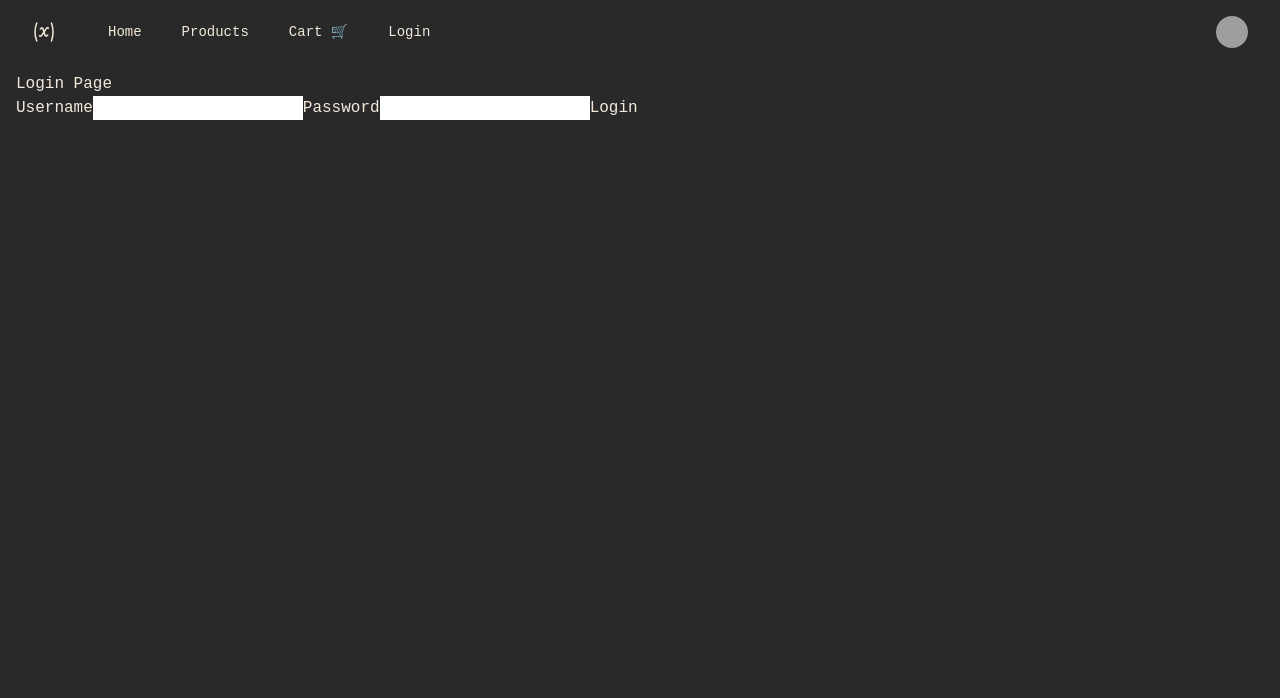
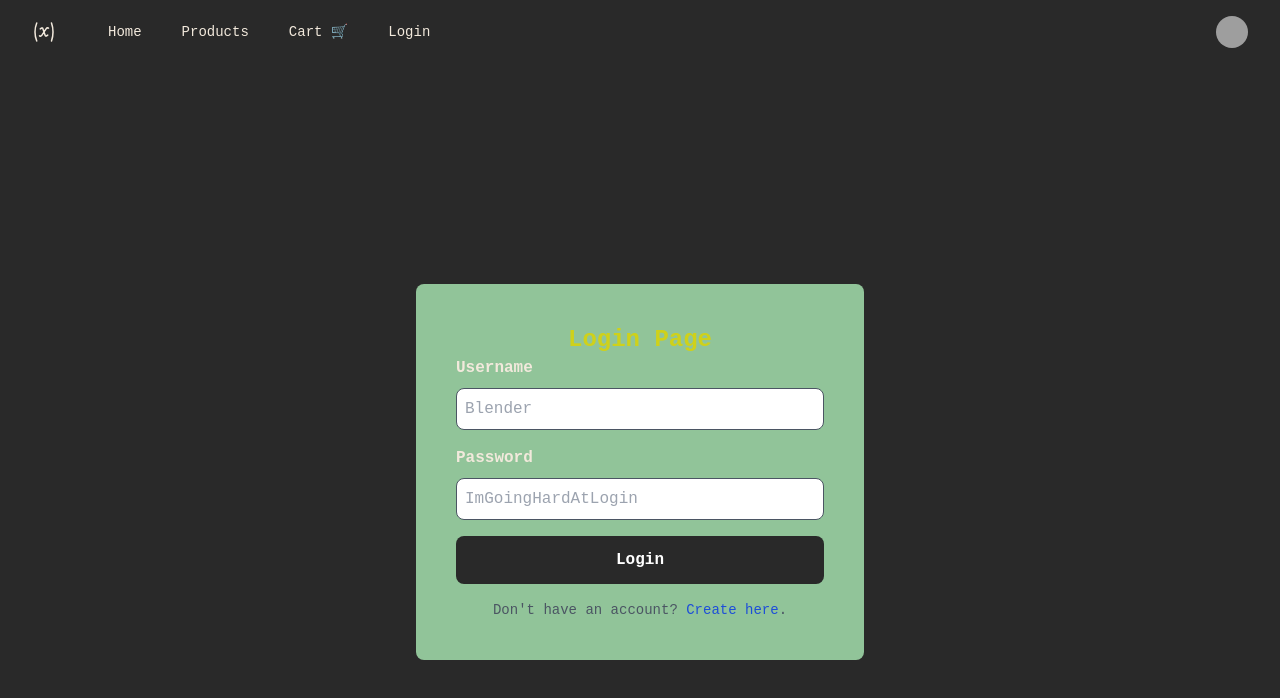
Before and after one commit to lukeconnolly2/Ai-Store, a React (Vite) app in the folder frontend/: page /login in a window 1280 px wide. Shown: the top 698 px of the page. Built offline with nearby package versions, Linux system fonts and the light colour scheme; grey boxes are pictures that could not be loaded.

Commit message:
Updated login page

```diff
--- a/frontend/src/pages/Login.jsx
+++ b/frontend/src/pages/Login.jsx
@@ -15,13 +15,32 @@ export default function Login() {
 
   return (
     <>
-    <div>Login Page</div>
-    <label htmlFor="username">Username</label>
-    <input type="text" id="username" onChange={(e) => setUser(e.target.value)} required/>
+    <div className="flex justify-center items-center h-screen ">
+      <div className="w-full max-w-md">
+        <div className="bg-secondary p-10 rounded-lg">
+          <h1 className="text-2xl font-bold text-alt text-center">Login Page</h1>
 
-    <label htmlFor="password">Password</label>
-    <input type="password" id="password" onChange={(e) => setPassword(e.target.value)} required/>
-    <button onClick={handleLogin}>Login</button>
+            <div className="mb-4">
+              <label className="block font-bold mb-2" htmlFor="username" >Username</label>
+              <input className="border border-gray-600 p-2 w-full rounded-lg text-bgdark"  placeholder='Blender' type="text" id="username" onChange={(e) => setUser(e.target.value)}  required/>
+            </div>
+
+            <div className="mb-4">
+              <label className="block font-bold mb-2" htmlFor="password">Password</label>
+              <input className="border border-gray-600 p-2 w-full rounded-lg text-bgdark"  placeholder='ImGoingHardAtLogin' type="password" id="password" onChange={(e) => setPassword(e.target.value)} required/>
+            </div>
+
+            <div className="mb-4">
+              <button className="bg-bgdark hover:bg-bglight text-white font-bold p-3 w-full rounded-lg" onClick={handleLogin}>Login</button>
+            </div>
+
+
+          <p className="text-sm text-gray-600 text-center">Don't have an account? <a href="/login" className="text-blue-700 hover:text-blue-400">Create here</a>.</p>
+        </div>
+      </div>
+    </div>
+
+
     </>
   )
 }
```
